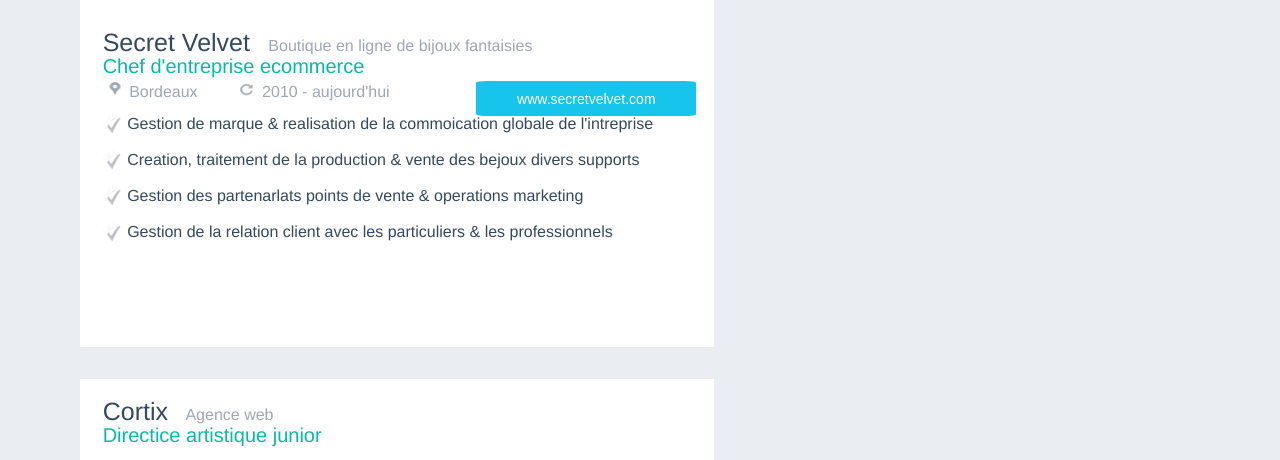
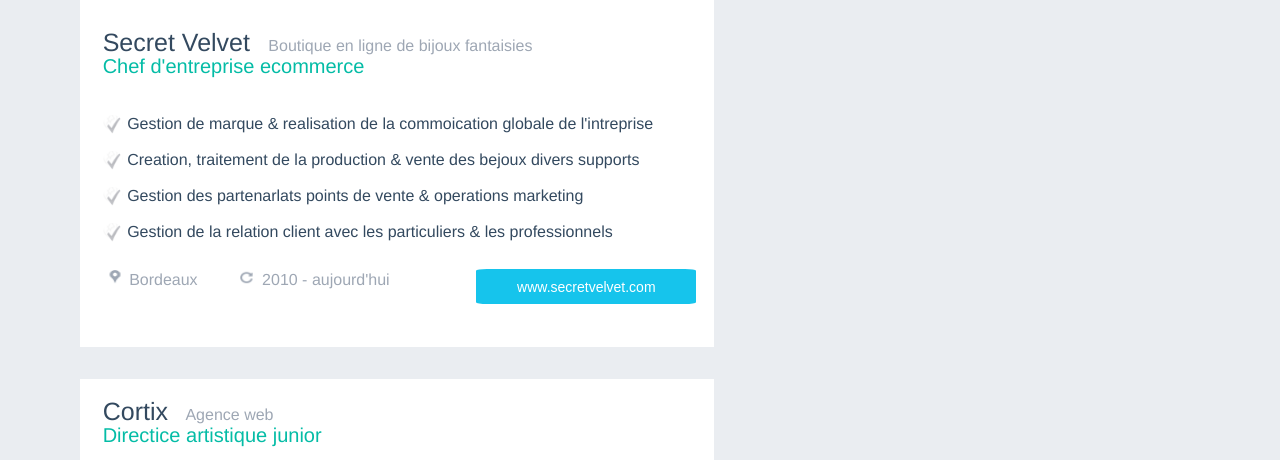
Before and after one commit to Alexander-Alexandrikov/Practice-2018, a plain HTML site: page Hello/Homepage.html in a window 1280 px wide. Shown: the part 675-1135 px from the top of the page. Drawn offline with Linux system fonts and the light colour scheme.

Commit message:
свежий

```diff
--- a/Hello/css/my.css
+++ b/Hello/css/my.css
@@ -305,9 +305,7 @@ h1, h2, h3, h4{
     padding-left: 2px;
 }
 
-.block-left1 .sub-text{
-    height:30px;
-}
+
 
 .sub-text{
     height:70%;
```
